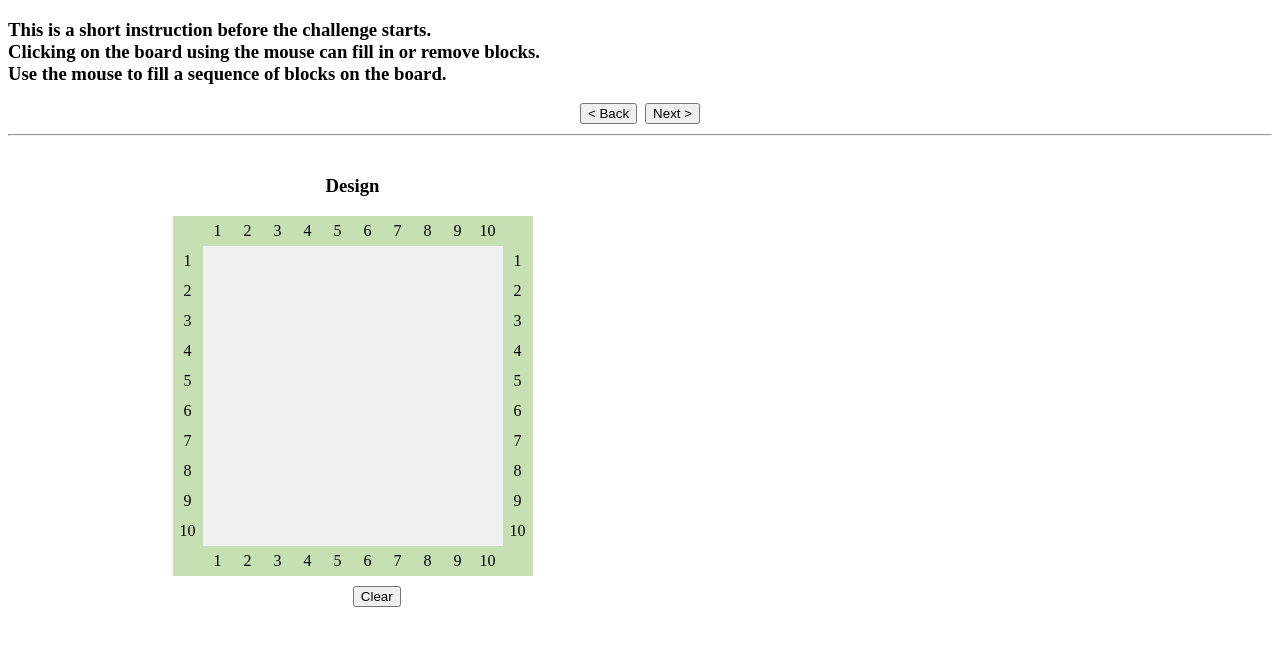
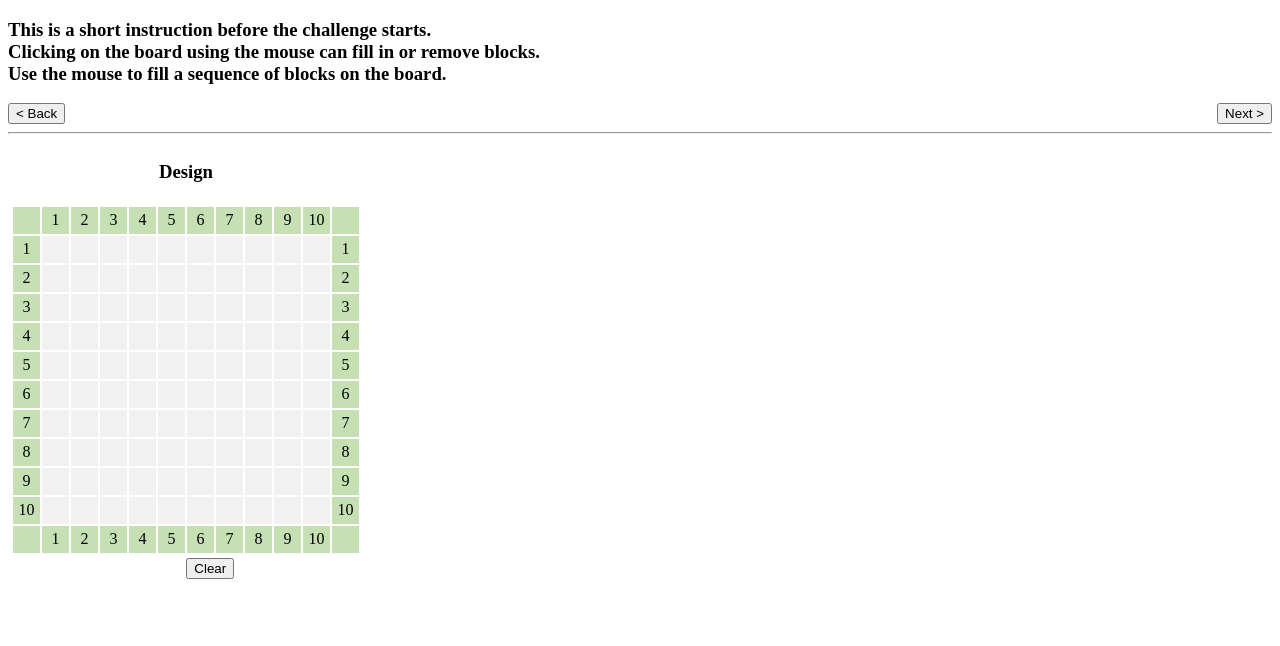
Before and after one commit to mirib01/polygon-task, a plain HTML site: page index.html in a window 1280 px wide. Both pictures are taken after a click on the button "Start". Drawn offline with Linux system fonts and the light colour scheme.

Commit message:
Update style.css

```diff
--- a/style.css
+++ b/style.css
@@ -1,40 +1,49 @@
+
+
+vertical {
+    display: flex;
+    flex-direction: column;
+    justify-content: space-between;
+    align-items: center;
+    margin:5px;
+}
+
+horizontal {
+	display: flex;
+    flex-direction: row;
+    align-items: start;
+    margin:3px;
+}
+
 table {
-    border-collapse: collapse;
+    display: flex;
+    flex-direction: column;
+    justify-content: space-between;
+    align-items: center;
     user-select: none;
+    margin:3px;
+}
+
+div {
+    display: flex;
+    justify-content: space-between;
 }
 
 .frame {
-    width: 28px;
-    height: 28px;
     background-color: #C6E0B4;
-    text-align: center;
+    width: 25px;
+    height: 25px;
+	text-align: center;
 }
 
 .board {
-    width: 28px;
-    height: 28px;
-    background-color: #f1f1f1;
+	background-color: #f1f1f1;
 }
 
 .board-selected {
-    background-color: #fff59d;
+	background-color: #f9f480;
 }
 
-canvas {
-    background-color: #f1f1f1;
-    border: 1px solid #ddd;
+.board-tutorial-blue {
+    background-color: cyan;
 }
-
-.horizontal {
-    display: flex;
-    flex-direction: row;
-    justify-content: center;
-    margin: 10px;
-}
-
-.vertical {
-    display: flex;
-    flex-direction: column;
-    align-items: center;
-    margin: 10px;
-}
```
